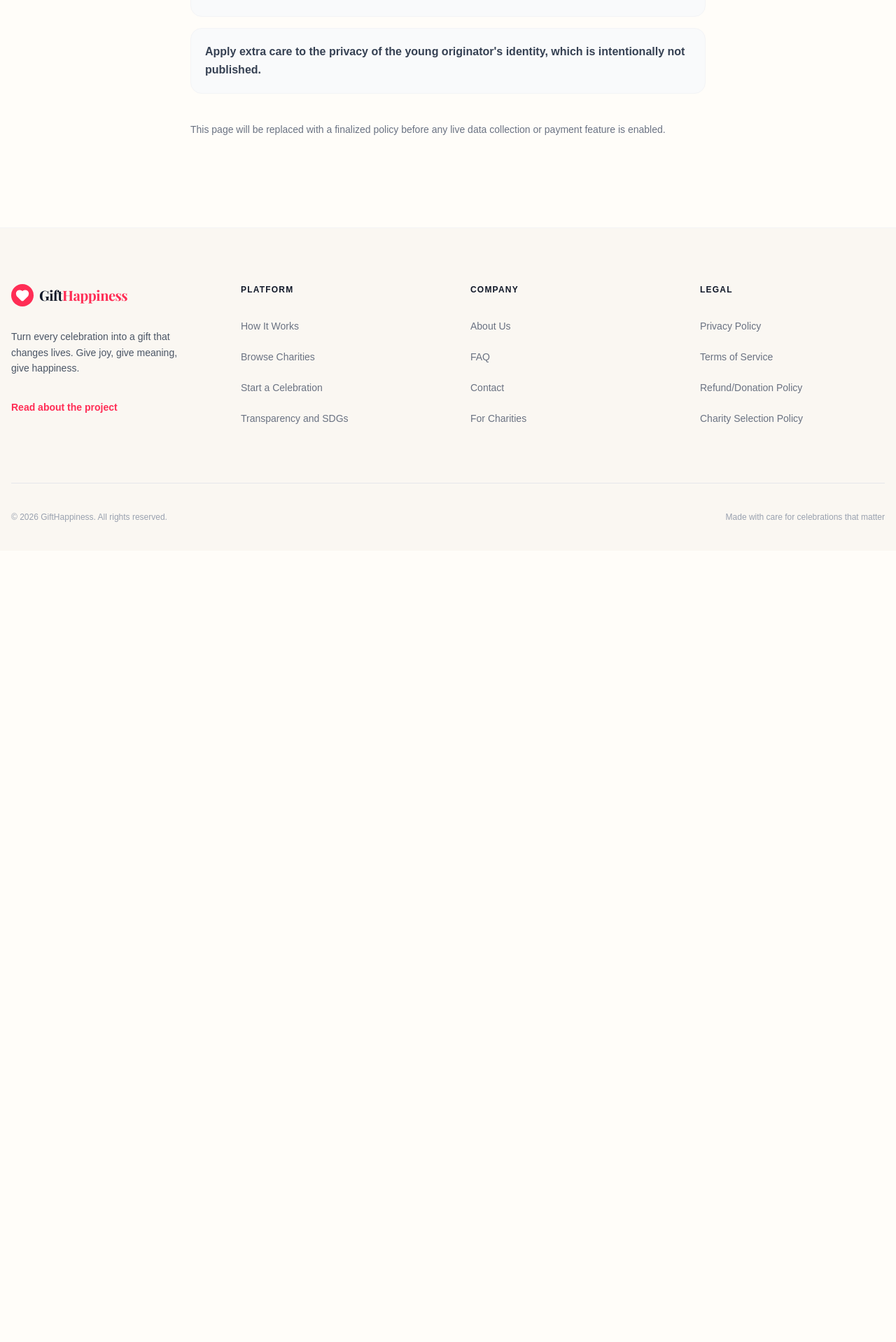
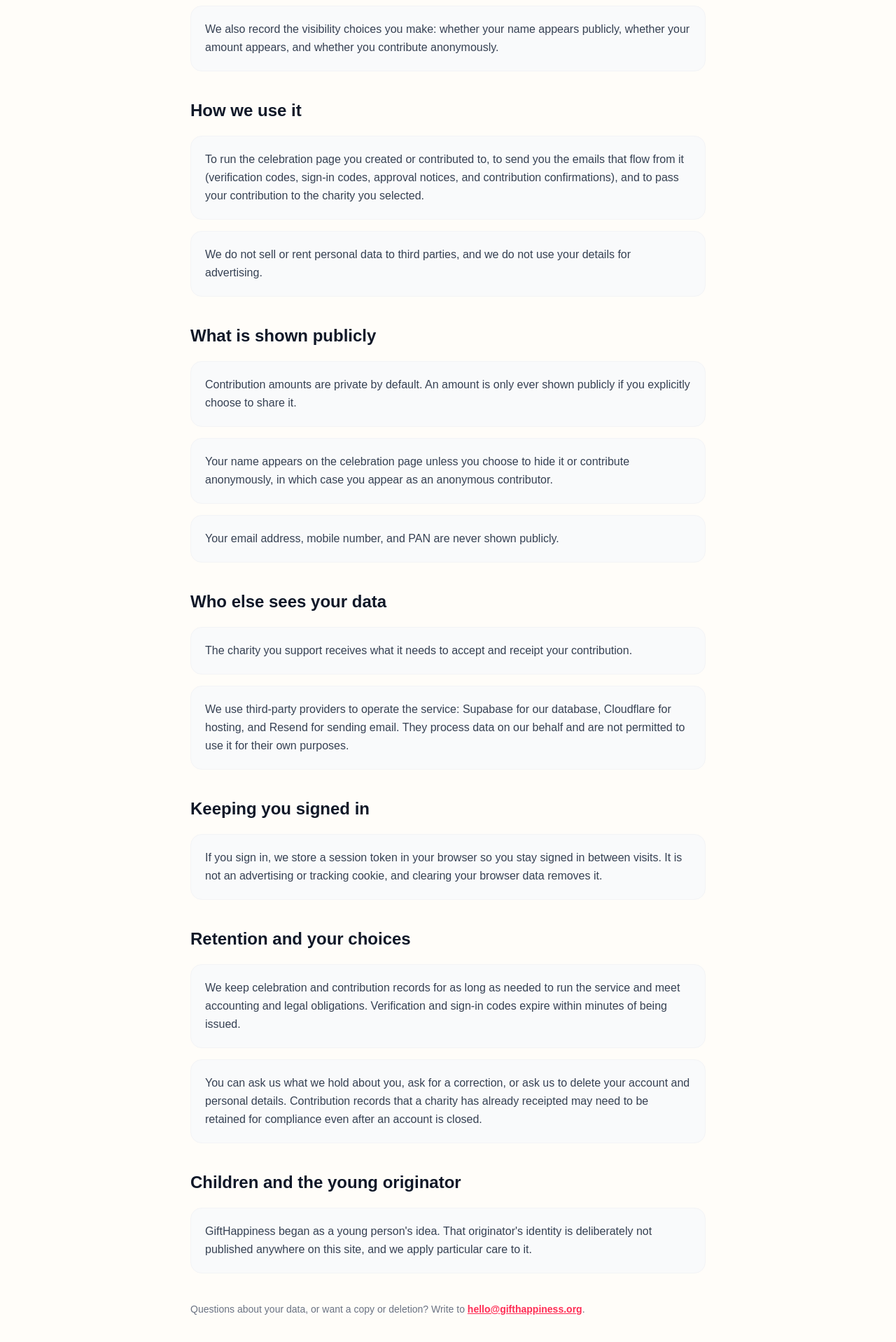
Before and after one commit to Bingeljell/gifthappiness, a Next.js app: page /privacy in a window 1280 px wide. Shown: the part 856-2774 px from the top of the page at 70% size. Before the commit the page ends 1643 px from the top, so only its background shows below. Built offline with nearby package versions, Linux system fonts and the light colour scheme; no server answers.

Commit message:
Remove placeholder copy; expand legal pages for a public-facing site

```diff
--- a/src/app/about/page.tsx
+++ b/src/app/about/page.tsx
@@ -20,11 +20,11 @@ const faqs = [
   },
   {
     question: "Do I get a tax benefit on my contribution?",
-    answer: "This is still to be confirmed and will depend on the charity, donation structure, and payment flow selected.",
+    answer: "That depends on the charity you support. Charities registered under Section 80G can issue a receipt you can claim against — the charity issues it directly, not GiftHappiness. Check the charity's page for its registration details.",
   },
   {
     question: "What payment modes are accepted?",
-    answer: "The intended payment modes include major options such as UPI, net banking, and cards. The payment gateway is still undecided.",
+    answer: "UPI, net banking, and major cards. We'll confirm the payment details with you when you contribute.",
   },
   {
     question: "Can I get a refund after making a donation?",
--- a/src/app/contact/page.tsx
+++ b/src/app/contact/page.tsx
@@ -13,10 +13,18 @@ export default function ContactPage() {
             Get in touch
           </h1>
           <div className="rounded-3xl bg-white border border-gray-100 p-8">
-            <p className="text-gray-600 leading-relaxed font-medium">
-              A dedicated contact channel has not been finalized yet. This page is a placeholder so the site&apos;s
-              navigation and footer are complete; a real contact method (email, form, or both) will be added here
-              once it is decided.
+            <p className="text-gray-600 leading-relaxed font-medium mb-6">
+              Questions about hosting a celebration, contributing to one, or listing your charity? We&apos;d love to
+              hear from you.
+            </p>
+            <a
+              href="mailto:hello@gifthappiness.org"
+              className="inline-block text-2xl md:text-3xl font-black text-primary-pink hover:underline break-all"
+            >
+              hello@gifthappiness.org
+            </a>
+            <p className="text-sm text-gray-500 leading-relaxed mt-6">
+              We read every message and aim to reply within two working days.
             </p>
           </div>
         </div>
--- a/src/app/create/page.tsx
+++ b/src/app/create/page.tsx
@@ -501,7 +501,15 @@ function StepPreviewAndPublish({
 }) {
   const charity = charities.status === "loaded" ? charities.charities.find((c) => c.name === form.charityName) : undefined;
   const displayName = form.hostName || "Your name";
-  const demoUrl = "https://gifthappiness.example/celebration/demo";
+  // The real, shareable link only exists once the celebration has been
+  // submitted and has a slug. Rendering it solely in the success branch also
+  // keeps window.location out of the prerendered output (this page is part of
+  // a static export), so there's no hydration mismatch between the build's
+  // origin and the visitor's.
+  const celebrationUrl =
+    publish.status === "success"
+      ? `${typeof window === "undefined" ? "https://gifthappiness.org" : window.location.origin}/celebration/${publish.slug}`
+      : null;
 
   return (
     <div className="space-y-6">
@@ -509,7 +517,7 @@ function StepPreviewAndPublish({
         <div className="flex items-start gap-3 rounded-2xl bg-green-50 border border-green-200 p-5 text-green-800">
           <Check className="w-5 h-5 shrink-0 mt-0.5" />
           <p className="text-sm font-semibold">
-            Submitted as <code>{publish.slug}</code>. A GiftHappiness admin needs to review and approve it before the page goes live.
+            Submitted. We review every celebration before it goes live &mdash; we&apos;ll email you as soon as yours is approved.
           </p>
         </div>
       )}
@@ -552,13 +560,21 @@ function StepPreviewAndPublish({
         <div className="rounded-[32px] bg-white border border-gray-100 p-6 flex flex-col items-center text-center">
           <ShieldCheck className="w-6 h-6 text-primary-pink mb-3" />
           <h3 className="font-black text-gray-900 mb-2">Share via QR</h3>
-          <p className="text-xs text-gray-500 mb-5 leading-relaxed">
-            Demo QR only &mdash; publishing and a real per-celebration link are not live yet.
-          </p>
-          <div className="p-3 bg-white border border-gray-100 rounded-2xl">
-            <QRCodeSVG value={demoUrl} size={140} />
-          </div>
-          <p className="text-[11px] text-gray-400 mt-4 break-all">{demoUrl}</p>
+          {celebrationUrl ? (
+            <>
+              <p className="text-xs text-gray-500 mb-5 leading-relaxed">
+                Once your celebration is approved, guests can scan this to open your page.
+              </p>
+              <div className="p-3 bg-white border border-gray-100 rounded-2xl">
+                <QRCodeSVG value={celebrationUrl} size={140} />
+              </div>
+              <p className="text-[11px] text-gray-400 mt-4 break-all">{celebrationUrl}</p>
+            </>
+          ) : (
+            <p className="text-xs text-gray-500 leading-relaxed">
+              Submit your celebration and we&apos;ll generate a QR code and a shareable link for your guests.
+            </p>
+          )}
         </div>
       </div>
     </div>
--- a/src/app/for-charities/page.tsx
+++ b/src/app/for-charities/page.tsx
@@ -41,8 +41,7 @@ export default function ForCharitiesPage() {
           </div>
 
           <div className="rounded-2xl bg-gray-50 border border-gray-100 p-6 text-sm text-gray-500 leading-relaxed mb-10">
-            The full vetting checklist and partnership agreement are still being finalized with legal and accounting
-            review. See the{" "}
+            Every charity we list is independently vetted before it appears. See the{" "}
             <Link href="/charity-selection-policy" className="underline font-bold text-primary-pink">
               Charity Selection Policy
             </Link>{" "}
@@ -50,7 +49,11 @@ export default function ForCharitiesPage() {
           </div>
 
           <p className="text-gray-600 font-medium">
-            A dedicated intake process has not launched yet. Once it does, this page will link to it directly.
+            If your organisation would like to be considered, write to us at{" "}
+            <a href="mailto:hello@gifthappiness.org" className="underline font-bold text-primary-pink">
+              hello@gifthappiness.org
+            </a>{" "}
+            and we&apos;ll take you through what we need.
           </p>
         </div>
       </section>
--- a/src/app/layout.tsx
+++ b/src/app/layout.tsx
@@ -30,7 +30,7 @@ const playfairBrand = Playfair_Display({
 
 export const metadata: Metadata = {
   title: "Gift Happiness - Celebrate with Purpose",
-  description: "Turn every celebration into a gift that changes lives. Create a static celebration page preview for charity-first giving.",
+  description: "Turn every celebration into a gift that changes lives. Create a celebration page and invite guests to support a vetted charity instead of giving gifts.",
 };
 
 export default function RootLayout({
--- a/src/app/privacy/page.tsx
+++ b/src/app/privacy/page.tsx
@@ -1,10 +1,55 @@
 import { ShieldCheck } from "lucide-react";
 
-const commitments = [
-  "Collect only the information needed to run a celebration page or a contribution: host details, donor details, and payment references.",
-  "Never sell or rent personal data to third parties.",
-  "Keep donation amount visibility private by default; a contributor chooses to share it.",
-  "Apply extra care to the privacy of the young originator's identity, which is intentionally not published.",
+const sections: Array<{ heading: string; body: string[] }> = [
+  {
+    heading: "What we collect",
+    body: [
+      "When you create a celebration we collect your name, email address, mobile number, and optionally a postal address, along with the details of the celebration itself and the charity you choose to support.",
+      "When you contribute to a celebration we collect your name, mobile number, an optional email address, the amount, an optional message to the host, and your PAN if the contribution amount requires it.",
+      "We also record the visibility choices you make: whether your name appears publicly, whether your amount appears, and whether you contribute anonymously.",
+    ],
+  },
+  {
+    heading: "How we use it",
+    body: [
+      "To run the celebration page you created or contributed to, to send you the emails that flow from it (verification codes, sign-in codes, approval notices, and contribution confirmations), and to pass your contribution to the charity you selected.",
+      "We do not sell or rent personal data to third parties, and we do not use your details for advertising.",
+    ],
+  },
+  {
+    heading: "What is shown publicly",
+    body: [
+      "Contribution amounts are private by default. An amount is only ever shown publicly if you explicitly choose to share it.",
+      "Your name appears on the celebration page unless you choose to hide it or contribute anonymously, in which case you appear as an anonymous contributor.",
+      "Your email address, mobile number, and PAN are never shown publicly.",
+    ],
+  },
+  {
+    heading: "Who else sees your data",
+    body: [
+      "The charity you support receives what it needs to accept and receipt your contribution.",
+      "We use third-party providers to operate the service: Supabase for our database, Cloudflare for hosting, and Resend for sending email. They process data on our behalf and are not permitted to use it for their own purposes.",
+    ],
+  },
+  {
+    heading: "Keeping you signed in",
+    body: [
+      "If you sign in, we store a session token in your browser so you stay signed in between visits. It is not an advertising or tracking cookie, and clearing your browser data removes it.",
+    ],
+  },
+  {
+    heading: "Retention and your choices",
+    body: [
+      "We keep celebration and contribution records for as long as needed to run the service and meet accounting and legal obligations. Verification and sign-in codes expire within minutes of being issued.",
+      "You can ask us what we hold about you, ask for a correction, or ask us to delete your account and personal details. Contribution records that a charity has already receipted may need to be retained for compliance even after an account is closed.",
+    ],
+  },
+  {
+    heading: "Children and the young originator",
+    body: [
+      "GiftHappiness began as a young person's idea. That originator's identity is deliberately not published anywhere on this site, and we apply particular care to it.",
+    ],
+  },
 ];
 
 export default function PrivacyPolicyPage() {
@@ -19,26 +64,35 @@ export default function PrivacyPolicyPage() {
           <h1 className="text-4xl md:text-6xl font-black text-gray-900 mb-8 leading-tight tracking-tight">
             Privacy Policy
           </h1>
+
           <div className="rounded-3xl bg-white border border-gray-100 p-8 mb-10">
             <p className="text-gray-600 leading-relaxed font-medium">
-              This page is a placeholder. Final privacy, consent, and data-retention wording is still pending legal
-              review, as noted in the GiftHappiness master project document. Nothing on this static site currently
-              collects or stores personal data.
+              GiftHappiness exists so that a celebration can benefit a charity. We collect the least we can to make
+              that work, we keep contribution amounts private by default, and we never sell your data.
             </p>
           </div>
 
-          <h2 className="text-2xl font-black text-gray-900 mb-5">Working privacy commitments</h2>
-          <ul className="space-y-4 mb-10">
-            {commitments.map((item) => (
-              <li key={item} className="rounded-2xl bg-gray-50 border border-gray-100 p-5 text-gray-700 font-semibold leading-relaxed">
-                {item}
-              </li>
+          <div className="space-y-10">
+            {sections.map((section) => (
+              <div key={section.heading}>
+                <h2 className="text-2xl font-black text-gray-900 mb-5">{section.heading}</h2>
+                <div className="space-y-4">
+                  {section.body.map((paragraph) => (
+                    <p key={paragraph} className="rounded-2xl bg-gray-50 border border-gray-100 p-5 text-gray-700 font-medium leading-relaxed">
+                      {paragraph}
+                    </p>
+                  ))}
+                </div>
+              </div>
             ))}
-          </ul>
+          </div>
 
-          <p className="text-sm text-gray-500 leading-relaxed">
-            This page will be replaced with a finalized policy before any live data collection or payment feature is
-            enabled.
+          <p className="text-sm text-gray-500 leading-relaxed mt-10">
+            Questions about your data, or want a copy or deletion? Write to{" "}
+            <a href="mailto:hello@gifthappiness.org" className="underline font-bold text-primary-pink">
+              hello@gifthappiness.org
+            </a>
+            .
           </p>
         </div>
       </section>
--- a/src/app/refund-policy/page.tsx
+++ b/src/app/refund-policy/page.tsx
@@ -1,4 +1,33 @@
 import { ShieldCheck } from "lucide-react";
+
+const sections: Array<{ heading: string; body: string[] }> = [
+  {
+    heading: "Contributions are generally not refundable",
+    body: [
+      "A contribution made through GiftHappiness is a donation to the charity named on the celebration page. Once it has reached that charity, it cannot ordinarily be refunded — the charity has received it and may already have committed it.",
+      "Please make sure the amount and the charity are right before you confirm.",
+    ],
+  },
+  {
+    heading: "When we will look into it",
+    body: [
+      "If you were charged twice for the same contribution, if an amount was debited that does not match what you entered, or if you were charged for a contribution that never completed, contact us and we will investigate.",
+      "Where a payment failed or was duplicated in transit, the correction follows the payment provider's own process, and timelines are set by them and your bank rather than by us.",
+    ],
+  },
+  {
+    heading: "If a celebration is removed",
+    body: [
+      "If a celebration is removed before contributions have been passed on — for example because it misrepresented the host or the charity — we will return the affected contributions to the people who made them.",
+    ],
+  },
+  {
+    heading: "How to raise it",
+    body: [
+      "Write to us with the celebration name, the amount, the date, and the email or mobile number you used. The sooner you tell us, the more likely we can trace and resolve it.",
+    ],
+  },
+];
 
 export default function RefundPolicyPage() {
   return (
@@ -12,23 +41,37 @@ export default function RefundPolicyPage() {
           <h1 className="text-4xl md:text-6xl font-black text-gray-900 mb-8 leading-tight tracking-tight">
             Refund &amp; Donation Policy
           </h1>
-          <div className="rounded-3xl bg-white border border-gray-100 p-8 mb-10 space-y-5">
+
+          <div className="rounded-3xl bg-white border border-gray-100 p-8 mb-10">
             <p className="text-gray-600 leading-relaxed font-medium">
-              This page is a placeholder. Final refund wording requires legal and payment-gateway review, and should
-              account for duplicate, erroneous, or failed transactions rather than publishing an absolute rule
-              prematurely.
-            </p>
-            <p className="text-gray-600 leading-relaxed font-medium">
-              As a working position: once a donation is successfully debited to a charity, it is generally not
-              refundable. Failed, duplicate, or erroneous transactions will be handled according to the applicable
-              payment gateway&apos;s process once one is selected.
+              Contributions go to the charity you chose, so once they have been passed on they cannot normally be
+              refunded. Duplicate, failed, or incorrect transactions are a different matter, and we will help you sort
+              them out.
             </p>
           </div>
 
-          <div className="rounded-2xl bg-gray-50 border border-gray-100 p-5 text-sm text-gray-500 leading-relaxed">
-            No payment gateway is connected on this static site. This policy will be finalized before any real
-            donation can be made.
+          <div className="space-y-10">
+            {sections.map((section) => (
+              <div key={section.heading}>
+                <h2 className="text-2xl font-black text-gray-900 mb-5">{section.heading}</h2>
+                <div className="space-y-4">
+                  {section.body.map((paragraph) => (
+                    <p key={paragraph} className="rounded-2xl bg-gray-50 border border-gray-100 p-5 text-gray-700 font-medium leading-relaxed">
+                      {paragraph}
+                    </p>
+                  ))}
+                </div>
+              </div>
+            ))}
           </div>
+
+          <p className="text-sm text-gray-500 leading-relaxed mt-10">
+            To raise a contribution issue, write to{" "}
+            <a href="mailto:hello@gifthappiness.org" className="underline font-bold text-primary-pink">
+              hello@gifthappiness.org
+            </a>
+            .
+          </p>
         </div>
       </section>
     </div>
--- a/src/app/terms/page.tsx
+++ b/src/app/terms/page.tsx
@@ -1,10 +1,53 @@
 import { ShieldCheck } from "lucide-react";
 
-const principles = [
-  "GiftHappiness does not deduct a platform commission from donations.",
-  "Donations are intended to reach the selected charity directly, subject to unavoidable bank or payment-processing charges.",
-  "Hosts choose from a list of independently vetted charities; unverified charities cannot be added for an individual celebration.",
-  "Content that misrepresents a celebration, host, or charity may be flagged or removed.",
+const sections: Array<{ heading: string; body: string[] }> = [
+  {
+    heading: "What GiftHappiness does",
+    body: [
+      "GiftHappiness lets you create a celebration page — a birthday, wedding, anniversary or similar — and invite your guests to contribute to a vetted charity instead of giving you a gift.",
+      "We are not a charity ourselves. We connect hosts and their guests to charities we have independently vetted.",
+    ],
+  },
+  {
+    heading: "No platform commission",
+    body: [
+      "We do not deduct a platform commission from contributions. Contributions are intended to reach the selected charity in full, subject only to unavoidable bank or payment-processing charges.",
+    ],
+  },
+  {
+    heading: "Choosing a charity",
+    body: [
+      "Hosts choose from the list of charities we have vetted. A charity cannot be added to an individual celebration without going through that vetting first.",
+      "You are welcome to support a charity that is not on our list — simply do so directly. The aim is that giving happens, whether through GiftHappiness or not.",
+    ],
+  },
+  {
+    heading: "Hosting a celebration",
+    body: [
+      "You must verify your email address to create a celebration, and the details you provide must be accurate.",
+      "Every celebration is reviewed before it goes live. We may decline to publish a celebration, or remove one already published, if it misrepresents the host, the occasion, or the charity.",
+    ],
+  },
+  {
+    heading: "Contributing",
+    body: [
+      "Contributions are made on the understanding that the money goes to the charity named on the celebration page.",
+      "Contribution amounts are private by default. Your name appears publicly unless you choose otherwise. See our Privacy Policy for detail.",
+      "Any tax receipt is issued by the charity, not by GiftHappiness, and depends on that charity's own registration.",
+    ],
+  },
+  {
+    heading: "Content and conduct",
+    body: [
+      "Messages left on a celebration page must not be abusive, misleading, or unlawful. We may remove content or suspend an account that breaches this.",
+    ],
+  },
+  {
+    heading: "Changes",
+    body: [
+      "We may update these terms as the service develops. Material changes will be reflected on this page.",
+    ],
+  },
 ];
 
 export default function TermsOfServicePage() {
@@ -19,21 +62,36 @@ export default function TermsOfServicePage() {
           <h1 className="text-4xl md:text-6xl font-black text-gray-900 mb-8 leading-tight tracking-tight">
             Terms of Service
           </h1>
+
           <div className="rounded-3xl bg-white border border-gray-100 p-8 mb-10">
             <p className="text-gray-600 leading-relaxed font-medium">
-              This page is a placeholder. Final legal terms require review before launch, once the entity structure,
-              payment architecture, and charity agreements are finalized.
+              These terms cover using GiftHappiness as a host or as a contributor. In short: we take no commission,
+              charities are vetted before they appear, and contribution amounts stay private unless you share them.
             </p>
           </div>
 
-          <h2 className="text-2xl font-black text-gray-900 mb-5">Working principles</h2>
-          <ul className="space-y-4">
-            {principles.map((item) => (
-              <li key={item} className="rounded-2xl bg-gray-50 border border-gray-100 p-5 text-gray-700 font-semibold leading-relaxed">
-                {item}
-              </li>
+          <div className="space-y-10">
+            {sections.map((section) => (
+              <div key={section.heading}>
+                <h2 className="text-2xl font-black text-gray-900 mb-5">{section.heading}</h2>
+                <div className="space-y-4">
+                  {section.body.map((paragraph) => (
+                    <p key={paragraph} className="rounded-2xl bg-gray-50 border border-gray-100 p-5 text-gray-700 font-medium leading-relaxed">
+                      {paragraph}
+                    </p>
+                  ))}
+                </div>
+              </div>
             ))}
-          </ul>
+          </div>
+
+          <p className="text-sm text-gray-500 leading-relaxed mt-10">
+            Questions about these terms? Write to{" "}
+            <a href="mailto:hello@gifthappiness.org" className="underline font-bold text-primary-pink">
+              hello@gifthappiness.org
+            </a>
+            .
+          </p>
         </div>
       </section>
     </div>
--- a/src/lib/api.ts
+++ b/src/lib/api.ts
@@ -25,7 +25,7 @@ async function apiFetch<T>(path: string, init?: RequestInit): Promise<ApiResult<
   } catch {
     return {
       ok: false,
-      error: "Could not reach the GiftHappiness API. The backend isn't deployed yet.",
+      error: "We couldn't reach GiftHappiness just now. Please check your connection and try again.",
     };
   }
 }
@@ -316,7 +316,7 @@ async function adminUploadCharityImage(token: string, endpoint: string, file: Fi
 
     return { ok: true, data: body as { url: string } };
   } catch {
-    return { ok: false, error: "Could not reach the GiftHappiness API. The backend isn't deployed yet." };
+    return { ok: false, error: "We couldn't reach GiftHappiness just now. Please check your connection and try again." };
   }
 }
 
```
Also changed, not shown: src/app/celebration/[slug]/CelebrationDetailClient.tsx (+5 -5 lines), 3 other files (tests, documents, lock files or other folders).
